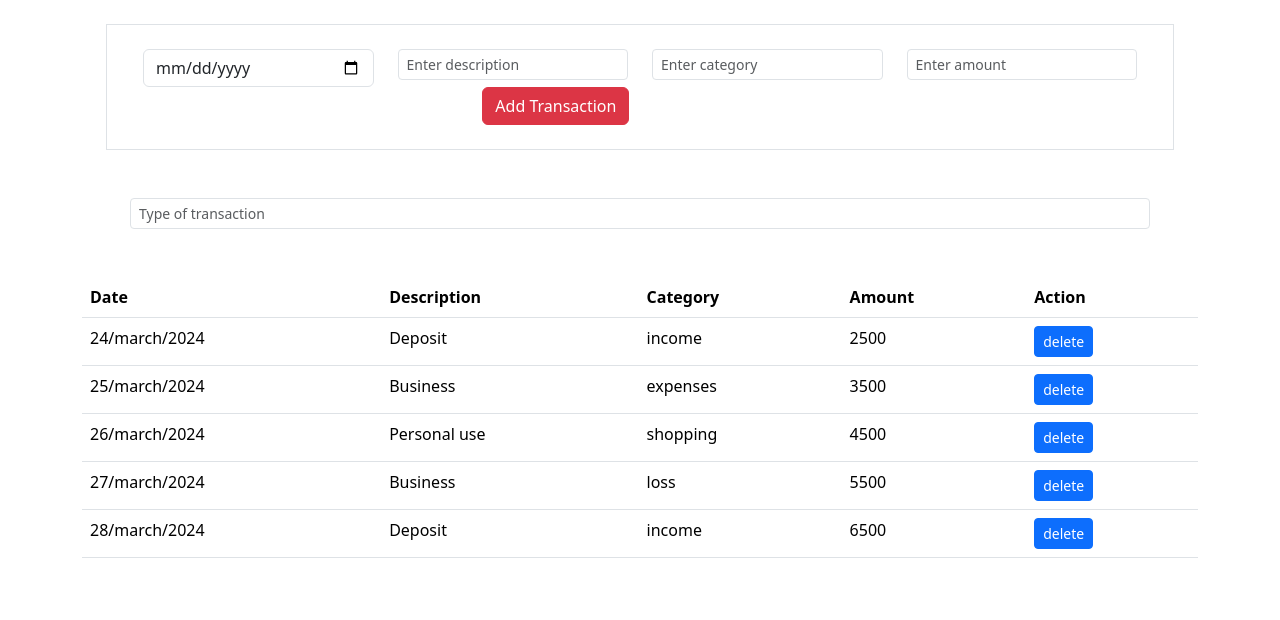
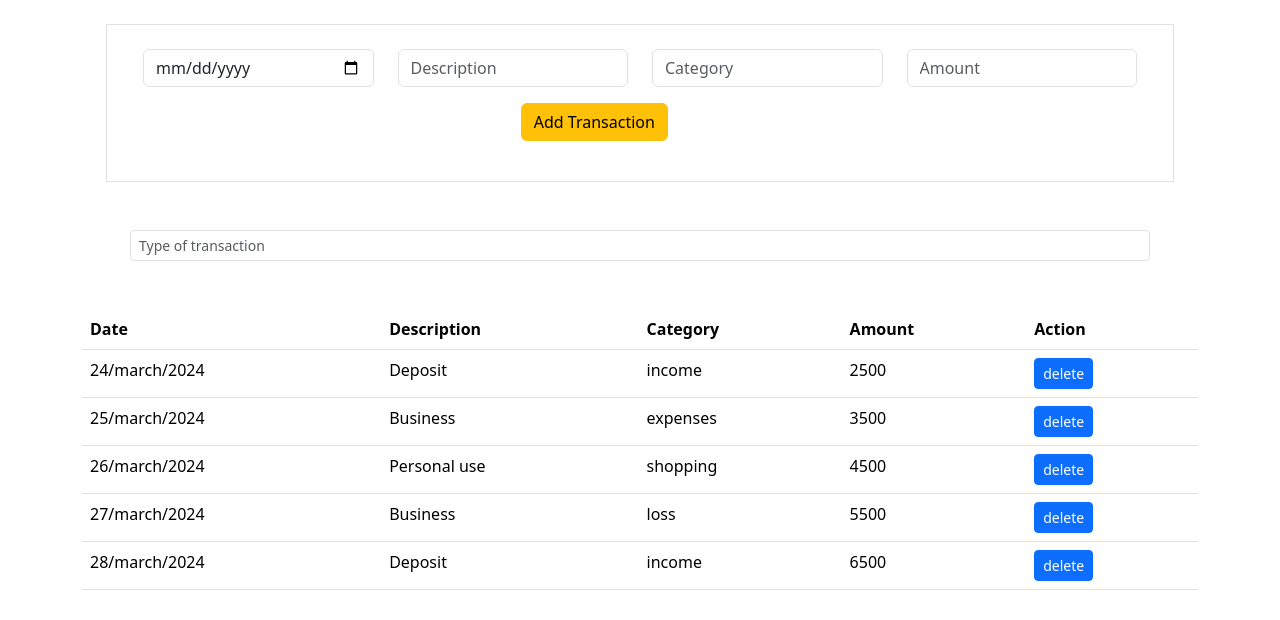
Before and after one commit to dickson4954/bank-of-flatiron, a React (Create React App) app: page / in a window 1280 px wide. Shown: the top 620 px of the page. Built offline with nearby package versions, Linux system fonts and the light colour scheme.

Commit message:
initial commit

```diff
--- a/src/App.js
+++ b/src/App.js
@@ -3,6 +3,7 @@ import Search from './componets/Search';
 import Table from './componets/Table';
 import './App.css';
 import Form from './componets/Form';
+
 
 function App() {
   const arr =[
@@ -57,6 +58,7 @@ const [transactions,setTransactions] = useState(arr)
       <Search transactions={transactions} setTransactions={setTransactions} arr={arr}/>
       <Form transactions={transactions} setTransactions={setTransactions}/>
       <Table transactions={transactions} setTransactions={setTransactions}/>
+
   </div>
   );
 
--- a/src/componets/Form.jsx
+++ b/src/componets/Form.jsx
@@ -1,58 +1,90 @@
-import { useState } from "react"
+import React, { useState } from "react";
 
-export default function Form({transactions,setTransactions}){
-   const today = new Date();
-   const [formData, setFormData] = useState({
-        date:"",
-        description:"",
-        category:"",
-        amount:""
-})
+function Form({ transactions, setTransactions }) {
+    const [formEntry, setFormEntry] = useState({
+        date: "",
+        description: "",
+        category: "",
+        amount: ""
+    });
 
+    function handleSubmit(event) {
+        event.preventDefault();
+        setTransactions([...transactions, formEntry]);
 
-    function handleSubmit(event){
-        event.preventdefault()
-         setTransactions([transactions, formData])
-    }
-  function handleChange(event){
-
-    setFormData(
-        {
-            ...formData,
-            [event.target.name] : event.target.value
-        }
-    )
-    console.log(formData)
-
+        setFormEntry({
+            date: "",
+            description: "",
+            category: "",
+            amount: ""
+        });
     }
 
-  return(
+    function handleChange(event) {
+        const { name, value } = event.target;
+        setFormEntry(prevState => ({
+            ...prevState,
+            [name]: value
+        }));
+    }
+
+    return (
         <>
             <form onSubmit={handleSubmit}>
-        <div className="row border p-4 m-4">
+                <div className="row border m-4 p-4">
                     <div className="col-3 mx-auto">
-        <input className="form-control" onChange={handleChange} name="date" value={formData.date} type="date" placeholder="date"/>
+                        <input
+                            className="form-control col-2"
+                            onChange={handleChange}
+                            name="date"
+                            type="date"
+                            value={formEntry.date}
+                            placeholder="Date"
+                            aria-label=".form-control-sm example"
+                        />
                     </div>
                     <div className="col-3 mx-auto">
-    <input className="form-control form-control-sm col-3" onChange={handleChange} name="description" value={formData.description} placeholder="Enter description" type="text"/>
+                        <input
+                            className="form-control col-2"
+                            onChange={handleChange}
+                            name="description"
+                            type="text"
+                            value={formEntry.description}
+                            placeholder="Description"
+                            aria-label=".form-control-sm example"
+                        />
                     </div>
                     <div className="col-3 mx-auto">
-    <input className="form-control form-control-sm col-3" onChange={handleChange} name="category" value={formData.category} placeholder="Enter category" type="text"/>
+                        <input
+                            className="form-control col-2"
+                            onChange={handleChange}
+                            name="category"
+                            type="text"
+                            value={formEntry.category}
+                            placeholder="Category"
+                            aria-label=".form-control-sm example"
+                        />
                     </div>
-
                     <div className="col-3 mx-auto">
-   <input className="form-control form-control-sm col=3" onChange={handleChange} name="amount" value={formData.amount} placeholder="Enter amount" type="number"/>
+                        <input
+                            className="form-control col-2"
+                            onChange={handleChange}
+                            name="amount"
+                            type="number"
+                            value={formEntry.amount}
+                            placeholder="Amount"
+                            aria-label=".form-control-sm example"
+                        />
                     </div>
-
-    <div className="col-4 mx-auto">
-        <button type="submit" className=" mx-auto btn btn-danger">Add Transaction</button>
-
+                    <div className="col-3 mx-auto m-2 p-2">
+                        <button type="submit" className="mx-auto btn btn-warning">
+                            Add Transaction
+                        </button>
                     </div>
                 </div>
-
-
             </form>
         </>
-  )
+    );
+}
 
-}
+export default Form;
```
Also changed, not shown: src/componets/Header.jsx (added). Lines whose indentation alone changed are shown as unchanged.
